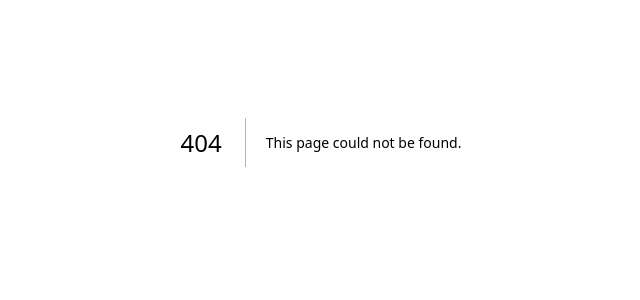
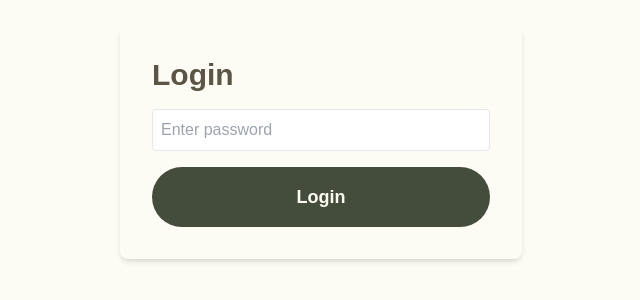
Before and after one commit to javierez/invoices, a Next.js app: page /login in a window 1280 px wide. Before the commit this address had no page. Shown: the part 258-558 px from the top of the page, without its empty margins (319-959 px from the left). Built offline with nearby package versions, Linux system fonts and the light colour scheme.

Commit message:
added verification

```diff
--- /dev/null
+++ b/app/login/page.jsx
@@ -0,0 +1,38 @@
+'use client'
+
+import { useState } from 'react';
+import { useRouter } from 'next/navigation';
+import Button from '../ui/button';
+
+export default function Login() {
+  const [password, setPassword] = useState('');
+  const router = useRouter();
+
+  const handleSubmit = (e) => {
+    e.preventDefault();
+    if (password === process.env.NEXT_PUBLIC_APP_PW) {
+      localStorage.setItem('isAuthenticated', 'true');
+      router.push('/');
+    } else {
+      alert('Incorrect password');
+    }
+  };
+
+  return (
+    <div className="flex flex-col items-center justify-center min-h-screen bg-beige">
+      <form onSubmit={handleSubmit} className="bg-offwhite p-8 rounded-lg shadow-md">
+        <h1 className="text-3xl font-bold mb-4 text-brown">Login</h1>
+        <input
+          type="password"
+          value={password}
+          onChange={(e) => setPassword(e.target.value)}
+          className="w-full p-2 mb-4 border rounded text-brown"
+          placeholder="Enter password"
+        />
+        <Button type="submit" className="w-full">
+          Login
+        </Button>
+      </form>
+    </div>
+  );
+}
--- /dev/null
+++ b/app/middleware.jsx
@@ -0,0 +1,15 @@
+import { NextResponse } from 'next/server';
+
+export function middleware(request) {
+  const isAuthenticated = request.cookies.get('isAuthenticated');
+
+  if (!isAuthenticated && request.nextUrl.pathname !== '/login') {
+    return NextResponse.redirect(new URL('/login', request.url));
+  }
+
+  return NextResponse.next();
+}
+
+export const config = {
+  matcher: ['/((?!api|_next/static|_next/image|favicon.ico).*)'],
+};
--- a/app/page.jsx
+++ b/app/page.jsx
@@ -1,8 +1,28 @@
+'use client'
+
+import { useEffect, useState } from 'react';
+import { useRouter } from 'next/navigation';
 import Image from "next/image";
 import Link from "next/link";
 import Button from './ui/button';
 
 export default function Home() {
+  const [isAuthenticated, setIsAuthenticated] = useState(false);
+  const router = useRouter();
+
+  useEffect(() => {
+    const auth = localStorage.getItem('isAuthenticated');
+    if (!auth) {
+      router.push('/login');
+    } else {
+      setIsAuthenticated(true);
+    }
+  }, [router]);
+
+  if (!isAuthenticated) {
+    return null;
+  }
+
   return (
     <div className="flex flex-col items-center justify-center min-h-screen bg-beige text-brown">
       <main className="text-center flex flex-col items-center">
```
